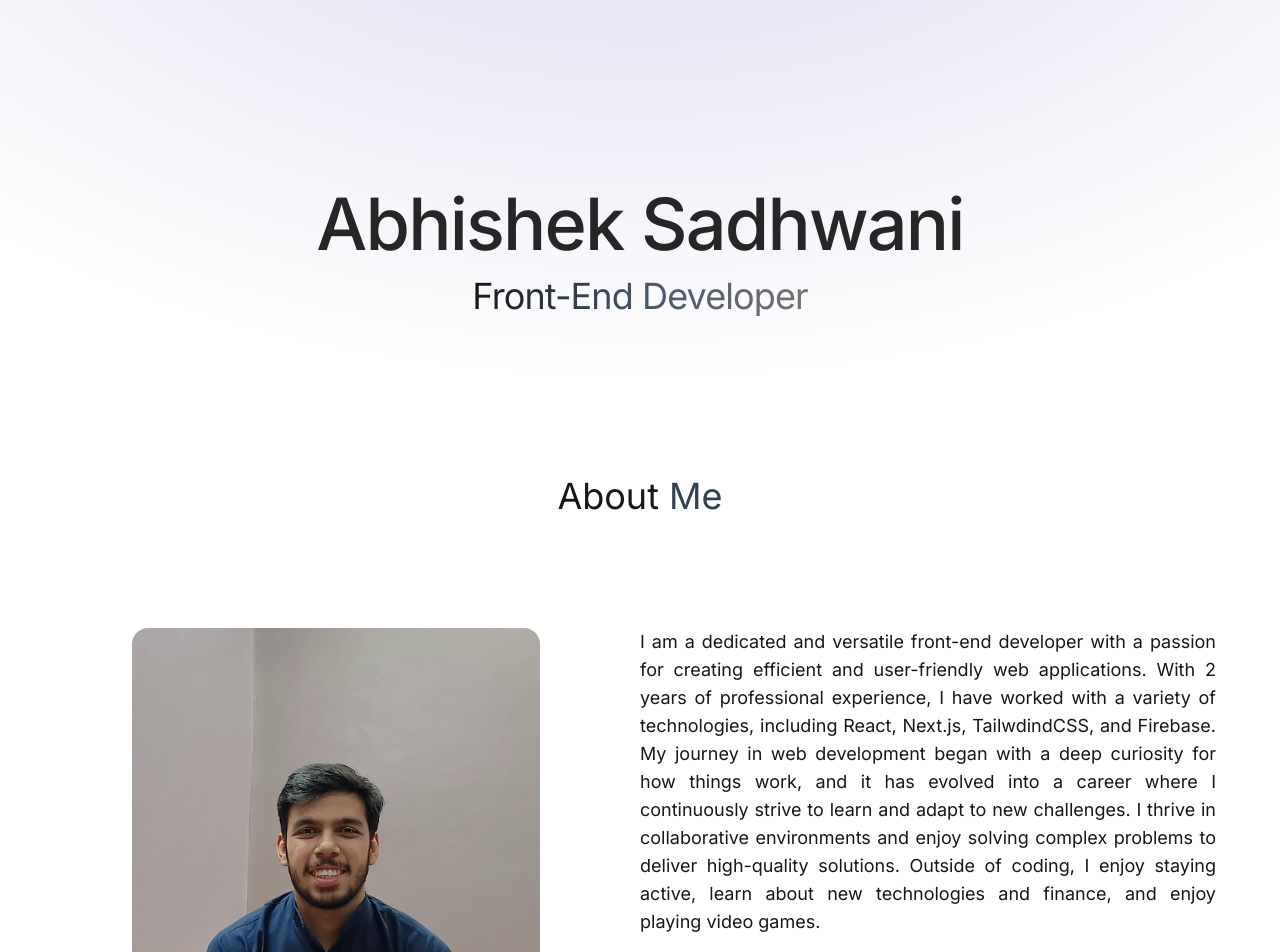
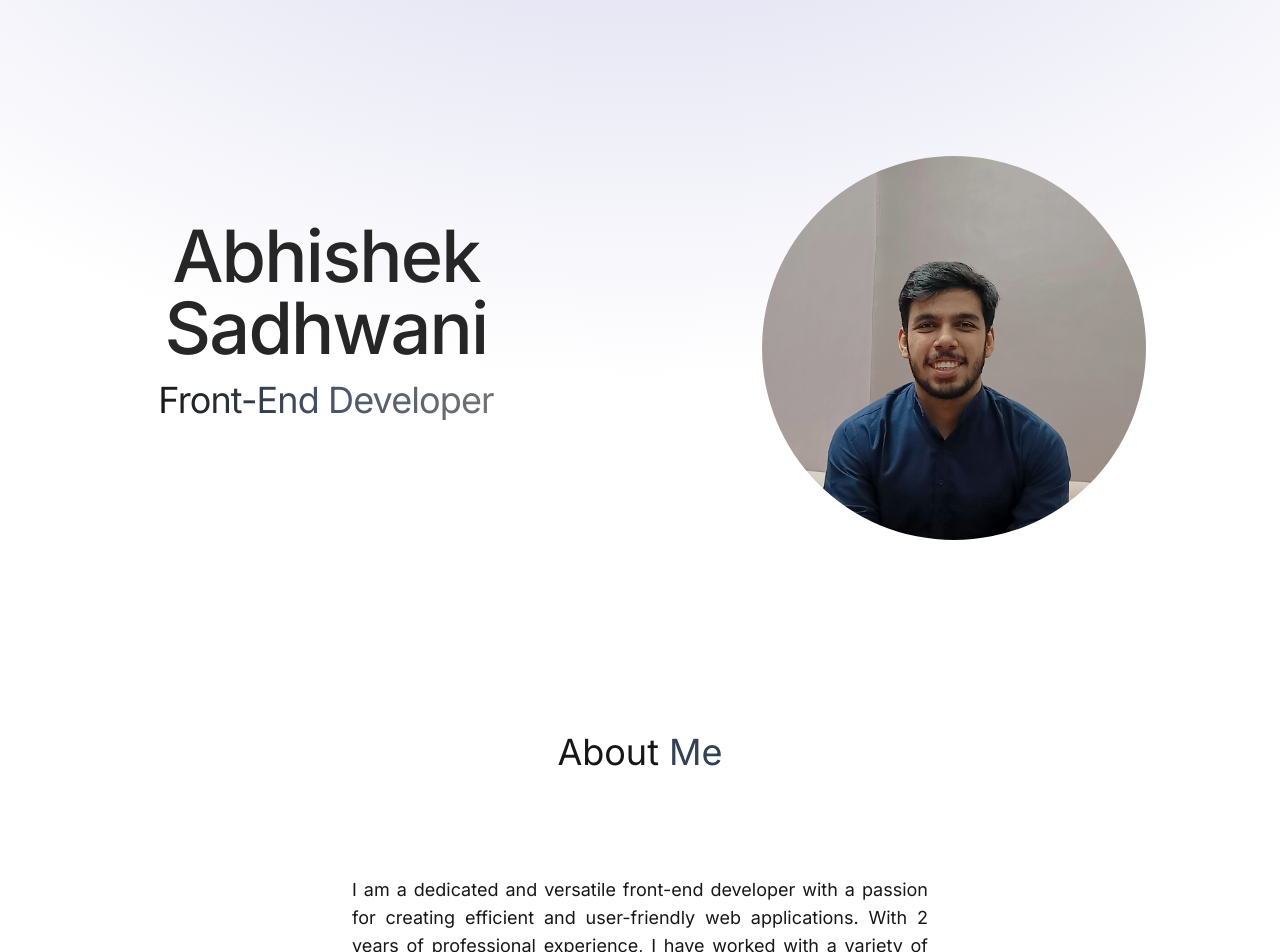
Before and after one commit to AbhishekSadhwani/Portfolio, a React (Create React App) app: page / in a window 1280 px wide. Shown: the part 100-1052 px from the top of the page. Built offline with nearby package versions, Linux system fonts and the light colour scheme.

Commit message:
Text jusitified and image position change

```diff
--- a/src/Components/About.js
+++ b/src/Components/About.js
@@ -4,20 +4,20 @@ import { ABOUT_TEXT } from "../constants/index";
 
 export const About = () => {
     return (
-        <section className='border-b border-gray-200 dark:border-neutral-900 pb-4'>
+        <section className='border-b border-gray-200 text-center dark:border-neutral-900 pb-4'>
             <motion.h1 initial={{y:-100,opacity:0}} whileInView={{y:0,opacity:1}} viewport={{ once: true }} transition={{duration:1.5}} className='text-2xl md:text-4xl text-neutral-900 text-center my-20 dark:text-neutral-300'>About <span className="text-slate-700 dark:text-gray-500">Me</span></motion.h1>
-            <div className='flex flex-wrap'>
-                <div className='w-full lg:w-1/2 lg:p-8'>
+            {/* <div className='flex flex-wrap'> */}
+                {/* <div className='w-full lg:w-1/2 lg:p-8'>
                     <div className="w-3/4 mx-auto flex items-center justify-center">
                         <motion.img initial={{x:-100,opacity:0}} whileInView={{x:0,opacity:1}} viewport={{ once: true }} transition={{duration:1}} className="rounded-2xl" src={profile} alt="" />
                     </div>
-                </div>
-                <div className="w-full lg:w-1/2">
-                    <div className="flex justify-center lg:justify-start">
-                        <motion.p initial={{x:100,opacity:0}} viewport={{ once: true }} whileInView={{x:0,opacity:1}} transition={{duration:1}} className="text-justify text-base md:text-lg max-w-xl my-2 py-6 text-neutral-900 dark:text-neutral-300">{ABOUT_TEXT}</motion.p>
+                </div> */}
+                {/* <div className=""> */}
+                    <div className="">
+                        <motion.p initial={{x:100,opacity:0}} viewport={{ once: true }} whileInView={{x:0,opacity:1}} transition={{duration:1}} className="text-justify text-base md:text-lg max-w-xl mx-auto my-2 py-6 text-neutral-900 dark:text-neutral-300">{ABOUT_TEXT}</motion.p>
                     </div>
-                </div>
-            </div>
+                {/* </div> */}
+            {/* </div> */}
         </section>
     )
 };
--- a/src/Components/Hero.js
+++ b/src/Components/Hero.js
@@ -1,5 +1,5 @@
 import { motion } from "framer-motion";
-
+import heroImage from "../assets/profile.png"
 
 export const Hero = () => {
     const heroTransition = (delay) => ({
@@ -9,20 +9,20 @@ export const Hero = () => {
 
     return (
         <section className="pb-4 lg:mb-36">
-            {/* <div className="flex flex-wrap justify-center"> */}
-                <div className="text-center">
+            <div className="flex flex-col lg:flex-row gap-10 justify-center">
+                <div className="w-full lg:w-1/2 lg:p-8 text-center">
                     <div className="flex flex-col items-center">
                         <motion.h1 variants={(heroTransition(0))} initial="hidden" animate="visible" className="text-3xl md:text-6xl lg:text-7xl pb-4 text-neutral-800 lg:mt-16 font-medium tracking-tight dark:text-neutral-300">Abhishek Sadhwani</motion.h1>
                         <motion.h3 variants={(heroTransition(0.5))} initial="hidden" animate="visible" className="bg-gradient-to-r from-neutral-900 via-slate-600 to-neutral-500 bg-clip-text text-xl md:text-2xl lg:text-4xl text-thin text-fill text-transparent tracking-tight dark:from-pink-300 dark:via-slate-500 dark:to-purple-500">Front-End Developer</motion.h3>
                         {/* <motion.p variants={(heroTransition(1))} initial="hidden" animate="visible" className="my-2 text-neutral-900 traking-tighter py-10 max-w-lg dark:text-neutral-300">{HERO_CONTENT}</motion.p> */}
                     </div>
                 </div>
-                {/* <div className="w-full lg:w-1/2 lg:p-8">
+                <div className="w-full lg:w-1/2 lg:p-8">
                     <div className="flex items-center justify-center">
-                        <motion.img initial={{ x: 100,opacity: 0 }} animate={{ x:0, opacity: 1 }} transition={{duration:1, delay:1.2}}  src={heroImage} alt="Abhishek Sadhwani" />
+                        <motion.img className="w-64 h-64 md:w-96 md:h-96 object-cover mx-auto rounded-full" initial={{ x: 100,opacity: 0 }} animate={{ x:0, opacity: 1 }} transition={{duration:1, delay:1.2}}  src={heroImage} alt="Abhishek Sadhwani" />
                     </div>
-                </div> */}
-            {/* </div> */}
+                 </div>
+            </div>
         </section>
     )
 };
```
